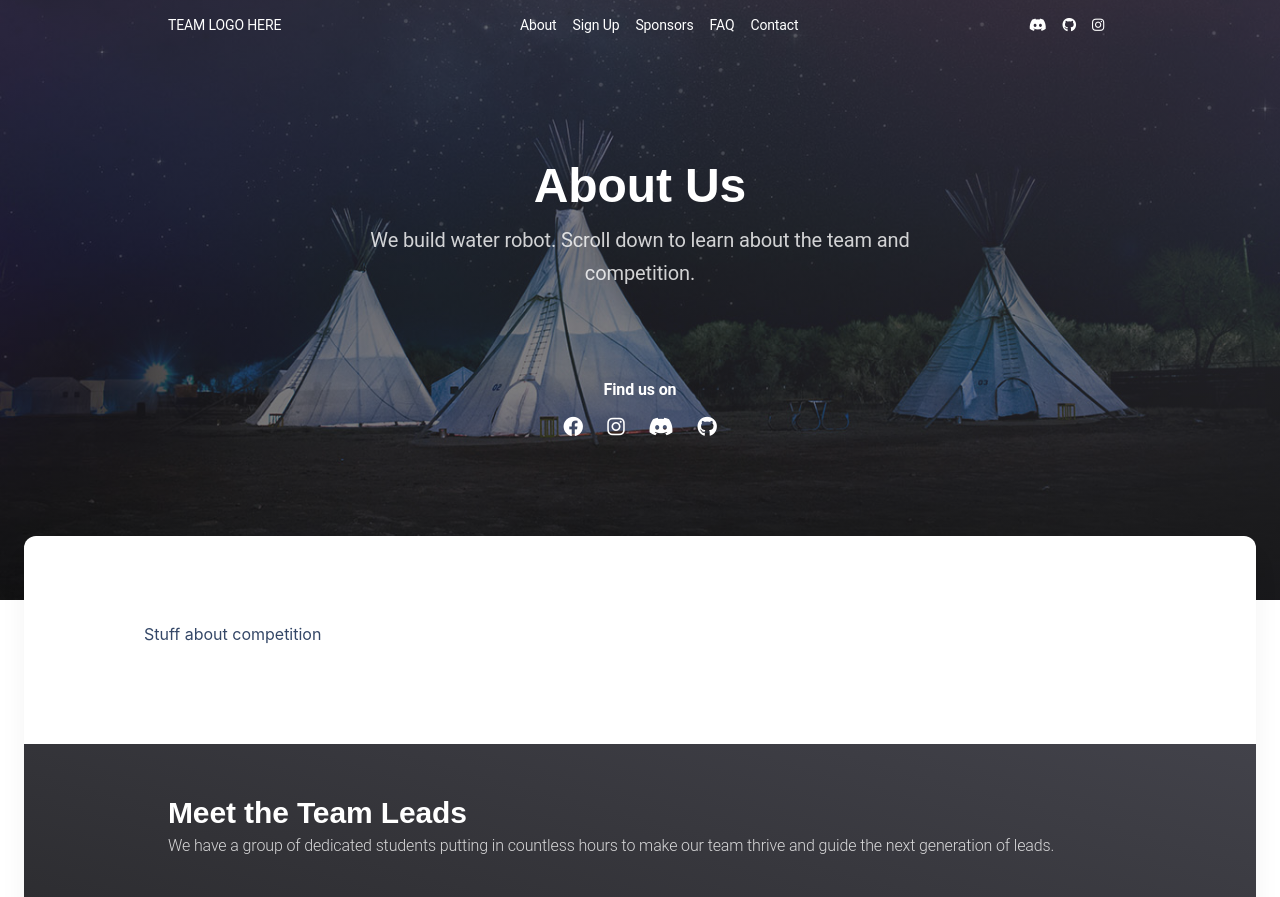
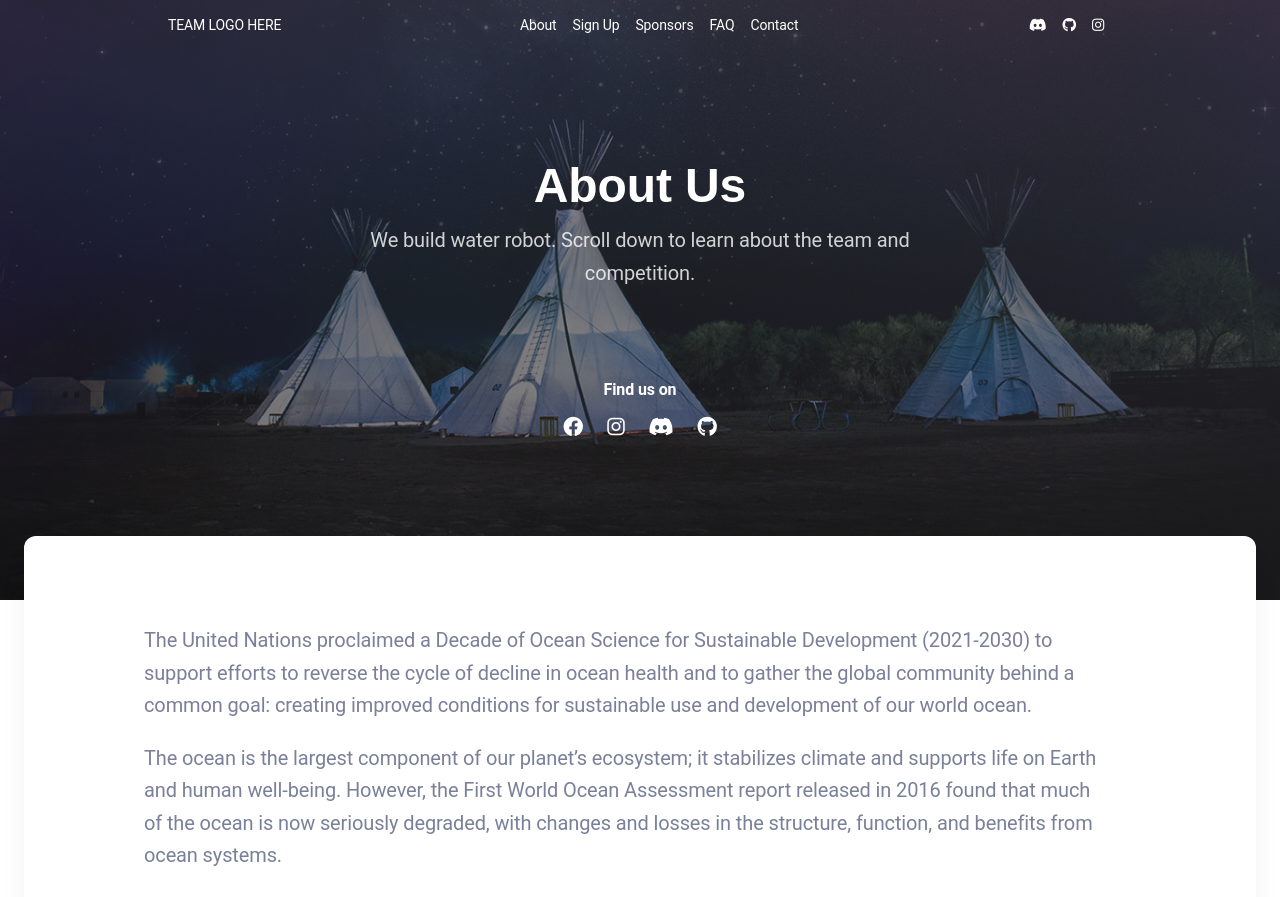
Before and after one commit to UW-Nauticus/nauticus-website, a React (Create React App) app: page /about in a window 1280 px wide. Shown: the top 897 px of the page. Built offline with nearby package versions, Linux system fonts and the light colour scheme.

Commit message:
Update information format

```diff
--- a/src/pages/LandingPages/About/sections/Information.js
+++ b/src/pages/LandingPages/About/sections/Information.js
@@ -19,13 +19,31 @@ import Grid from "@mui/material/Grid";
 
 // Material Kit 2 React components
 import MKBox from "components/MKBox";
+import MKTypography from "components/MKTypography";
 
 function Information() {
 	return (
 		<MKBox component="section" py={12}>
 			<Container>
 				<Grid container spacing={3} alignItems="center">
-					Stuff about competition
+					<MKTypography variant="body1" color="text">
+						The United Nations proclaimed a Decade of Ocean Science
+						for Sustainable Development (2021-2030) to support
+						efforts to reverse the cycle of decline in ocean health
+						and to gather the global community behind a common goal:
+						creating improved conditions for sustainable use and
+						development of our world ocean.
+					</MKTypography>
+					<br />
+					<MKTypography variant="body1" color="text">
+						The ocean is the largest component of our planet’s
+						ecosystem; it stabilizes climate and supports life on
+						Earth and human well-being. However, the First World
+						Ocean Assessment report released in 2016 found that much
+						of the ocean is now seriously degraded, with changes and
+						losses in the structure, function, and benefits from
+						ocean systems.
+					</MKTypography>
 				</Grid>
 			</Container>
 		</MKBox>
```
